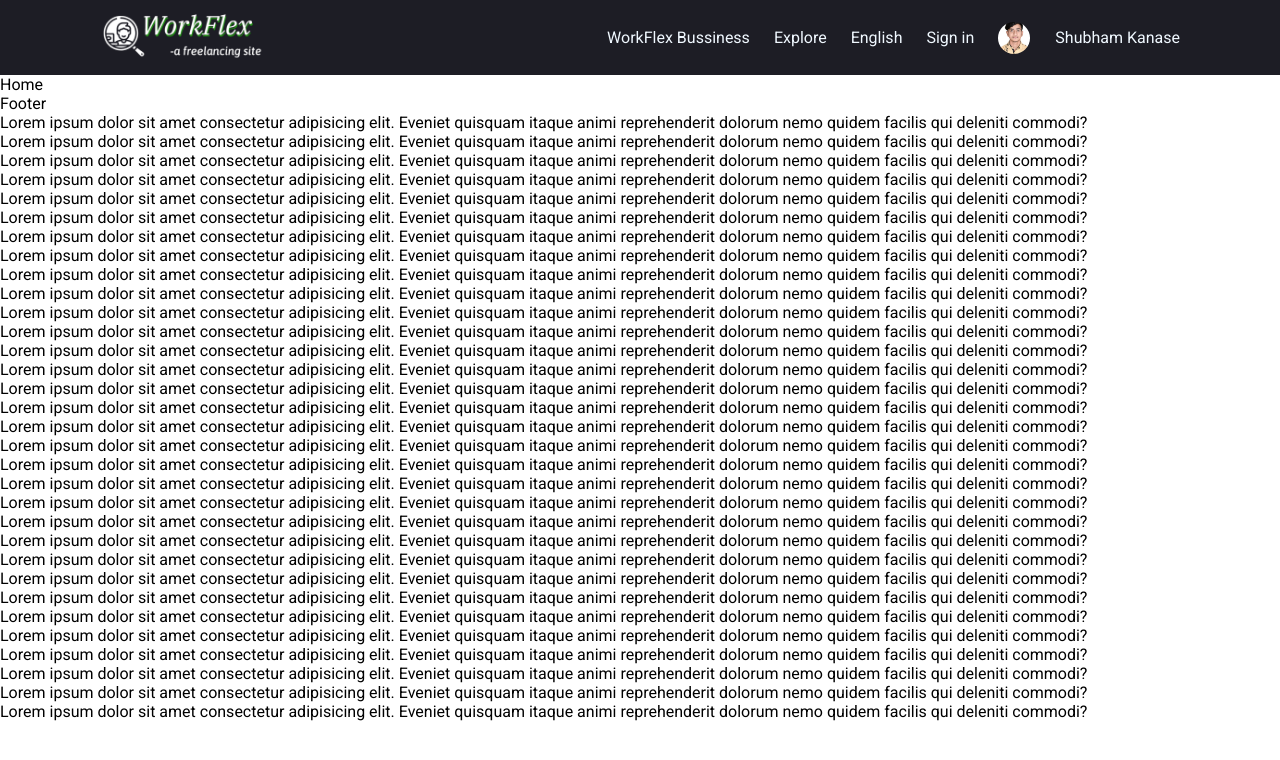
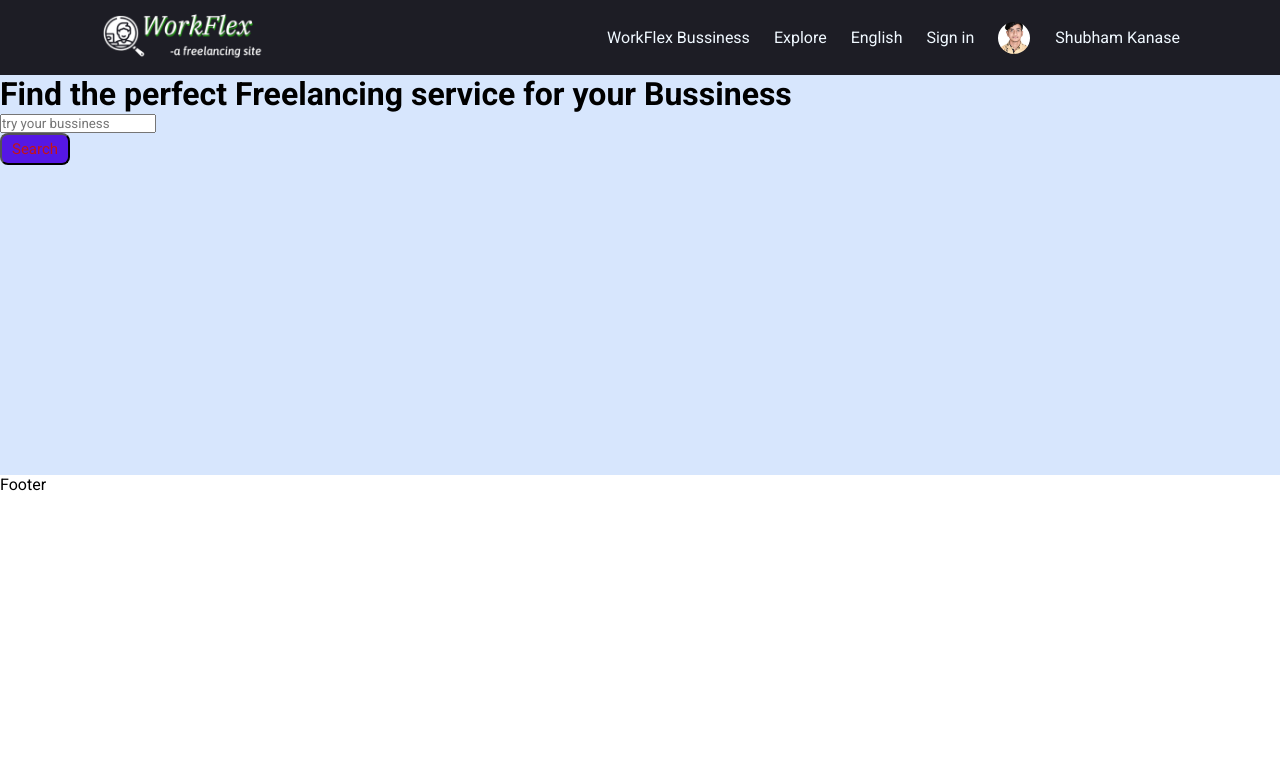
Before and after one commit to shubhamkanase/WorkFlex, a React (Vite) app: page / in a window 1280 px wide. Shown: the top 760 px of the page. Built offline with nearby package versions, Linux system fonts and the light colour scheme.

Commit message:
add  some functionality

```diff
--- /dev/null
+++ b/src/components/featured/Featured.jsx
@@ -0,0 +1,31 @@
+import React from 'react'
+import "./Featured.scss"
+
+const Featured = () => {
+  return (
+    <div className='Featured'>
+        <div className="Container">
+            <div />
+            <div className="left">
+                <h1>Find the perfect Freelancing service for your Bussiness</h1>
+                <div className="search">
+                    <div className="searchInput">
+                        <img src="" alt="" />
+                        <input type="text" placeholder='try your bussiness ' />
+
+                    </div>
+                    <button>Search</button>
+                </div>
+
+            </div>
+            <div />
+            <div className="right">
+
+            </div>
+
+        </div>
+    </div>
+  )
+}
+
+export default Featured
--- /dev/null
+++ b/src/components/featured/Featured.scss
@@ -0,0 +1,16 @@
+.Container{
+    color: rgb(0, 0, 0);
+    background-color: #d7e6fd;
+    height: 400px;
+
+    button{
+        padding: 5px 10px;
+    font-weight: 500px;
+    font-size:15px;
+    border-radius: 8px;
+    color: rgb(197, 21, 21);
+    background-color: rgb(85, 23, 228);
+    cursor: pointer;
+}
+
+}
--- a/src/components/footer/Footer.jsx
+++ b/src/components/footer/Footer.jsx
@@ -4,79 +4,6 @@ import "./Footer.scss"
 const Footer = () => {
   return (
     <div className='footer'>Footer
-
-
-<div>Lorem ipsum dolor sit amet consectetur adipisicing elit.
-      Eveniet quisquam itaque animi reprehenderit dolorum nemo quidem facilis qui deleniti commodi?</div>
-      <div>Lorem ipsum dolor sit amet consectetur adipisicing elit.
-      Eveniet quisquam itaque animi reprehenderit dolorum nemo quidem facilis qui deleniti commodi?</div>
-      <div>Lorem ipsum dolor sit amet consectetur adipisicing elit.
-      Eveniet quisquam itaque animi reprehenderit dolorum nemo quidem facilis qui deleniti commodi?</div>
-      <div>Lorem ipsum dolor sit amet consectetur adipisicing elit.
-      Eveniet quisquam itaque animi reprehenderit dolorum nemo quidem facilis qui deleniti commodi?</div>
-      <div>Lorem ipsum dolor sit amet consectetur adipisicing elit.
-      Eveniet quisquam itaque animi reprehenderit dolorum nemo quidem facilis qui deleniti commodi?</div>
-      <div>Lorem ipsum dolor sit amet consectetur adipisicing elit.
-      Eveniet quisquam itaque animi reprehenderit dolorum nemo quidem facilis qui deleniti commodi?</div>
-      <div>Lorem ipsum dolor sit amet consectetur adipisicing elit.
-      Eveniet quisquam itaque animi reprehenderit dolorum nemo quidem facilis qui deleniti commodi?</div>
-      <div>Lorem ipsum dolor sit amet consectetur adipisicing elit.
-      Eveniet quisquam itaque animi reprehenderit dolorum nemo quidem facilis qui deleniti commodi?</div>
-      <div>Lorem ipsum dolor sit amet consectetur adipisicing elit.
-      Eveniet quisquam itaque animi reprehenderit dolorum nemo quidem facilis qui deleniti commodi?</div>
-      <div>Lorem ipsum dolor sit amet consectetur adipisicing elit.
-      Eveniet quisquam itaque animi reprehenderit dolorum nemo quidem facilis qui deleniti commodi?</div>
-      <div>Lorem ipsum dolor sit amet consectetur adipisicing elit.
-      Eveniet quisquam itaque animi reprehenderit dolorum nemo quidem facilis qui deleniti commodi?</div>
-      <div>Lorem ipsum dolor sit amet consectetur adipisicing elit.
-      Eveniet quisquam itaque animi reprehenderit dolorum nemo quidem facilis qui deleniti commodi?</div>
-      <div>Lorem ipsum dolor sit amet consectetur adipisicing elit.
-      Eveniet quisquam itaque animi reprehenderit dolorum nemo quidem facilis qui deleniti commodi?</div>
-
-      <div>Lorem ipsum dolor sit amet consectetur adipisicing elit.
-      Eveniet quisquam itaque animi reprehenderit dolorum nemo quidem
-      facilis qui deleniti commodi?</div>
-      <div>Lorem ipsum dolor sit amet consectetur adipisicing elit.
-      Eveniet quisquam itaque animi reprehenderit dolorum nemo quidem
-      facilis qui deleniti commodi?</div>
-      <div>Lorem ipsum dolor sit amet consectetur adipisicing elit.
-      Eveniet quisquam itaque animi reprehenderit dolorum nemo quidem
-      facilis qui deleniti commodi?</div>
-      <div>Lorem ipsum dolor sit amet consectetur adipisicing elit.
-      Eveniet quisquam itaque animi reprehenderit dolorum nemo quidem
-      facilis qui deleniti commodi?</div>
-      <div>Lorem ipsum dolor sit amet consectetur adipisicing elit.
-      Eveniet quisquam itaque animi reprehenderit dolorum nemo quidem
-      facilis qui deleniti commodi?</div><div>Lorem ipsum dolor sit amet consectetur adipisicing elit.
-      Eveniet quisquam itaque animi reprehenderit dolorum nemo quidem
-      facilis qui deleniti commodi?</div><div>Lorem ipsum dolor sit amet consectetur adipisicing elit.
-      Eveniet quisquam itaque animi reprehenderit dolorum nemo quidem
-      facilis qui deleniti commodi?</div><div>Lorem ipsum dolor sit amet consectetur adipisicing elit.
-      Eveniet quisquam itaque animi reprehenderit dolorum nemo quidem
-      facilis qui deleniti commodi?</div><div>Lorem ipsum dolor sit amet consectetur adipisicing elit.
-      Eveniet quisquam itaque animi reprehenderit dolorum nemo quidem
-      facilis qui deleniti commodi?</div><div>Lorem ipsum dolor sit amet consectetur adipisicing elit.
-      Eveniet quisquam itaque animi reprehenderit dolorum nemo quidem
-      facilis qui deleniti commodi?</div><div>Lorem ipsum dolor sit amet consectetur adipisicing elit.
-      Eveniet quisquam itaque animi reprehenderit dolorum nemo quidem
-      facilis qui deleniti commodi?</div><div>Lorem ipsum dolor sit amet consectetur adipisicing elit.
-      Eveniet quisquam itaque animi reprehenderit dolorum nemo quidem
-      facilis qui deleniti commodi?</div><div>Lorem ipsum dolor sit amet consectetur adipisicing elit.
-      Eveniet quisquam itaque animi reprehenderit dolorum nemo quidem
-      facilis qui deleniti commodi?</div><div>Lorem ipsum dolor sit amet consectetur adipisicing elit.
-      Eveniet quisquam itaque animi reprehenderit dolorum nemo quidem
-      facilis qui deleniti commodi?</div>
-      <div>Lorem ipsum dolor sit amet consectetur adipisicing elit.
-      Eveniet quisquam itaque animi reprehenderit dolorum nemo quidem
-      facilis qui deleniti commodi?</div><div>Lorem ipsum dolor sit amet consectetur adipisicing elit.
-      Eveniet quisquam itaque animi reprehenderit dolorum nemo quidem
-      facilis qui deleniti commodi?</div><div>Lorem ipsum dolor sit amet consectetur adipisicing elit.
-      Eveniet quisquam itaque animi reprehenderit dolorum nemo quidem
-      facilis qui deleniti commodi?</div><div>Lorem ipsum dolor sit amet consectetur adipisicing elit.
-      Eveniet quisquam itaque animi reprehenderit dolorum nemo quidem
-      facilis qui deleniti commodi?</div><div>Lorem ipsum dolor sit amet consectetur adipisicing elit.
-      Eveniet quisquam itaque animi reprehenderit dolorum nemo quidem
-      facilis qui deleniti commodi?</div>
 
     </div>
 
--- a/src/pages/home/Home.jsx
+++ b/src/pages/home/Home.jsx
@@ -1,9 +1,12 @@
 import React from 'react'
 import "./Home.scss"
+import Featured from '../../components/featured/Featured'
 
 const Home= () => {
   return (
-    <div className='home'>Home</div>
+    <div className='home'>
+      <Featured/>
+    </div>
   )
 }
 
```
